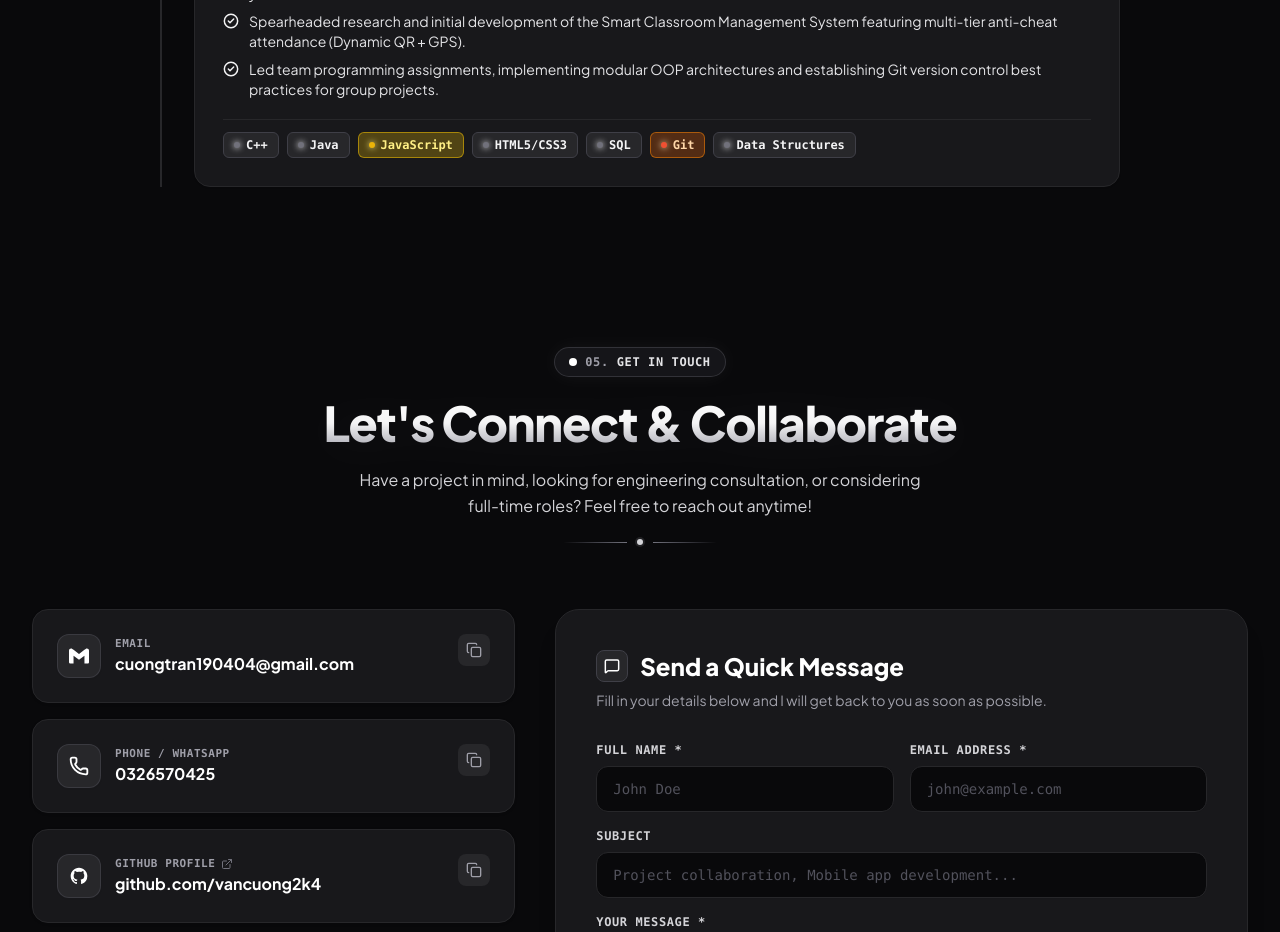
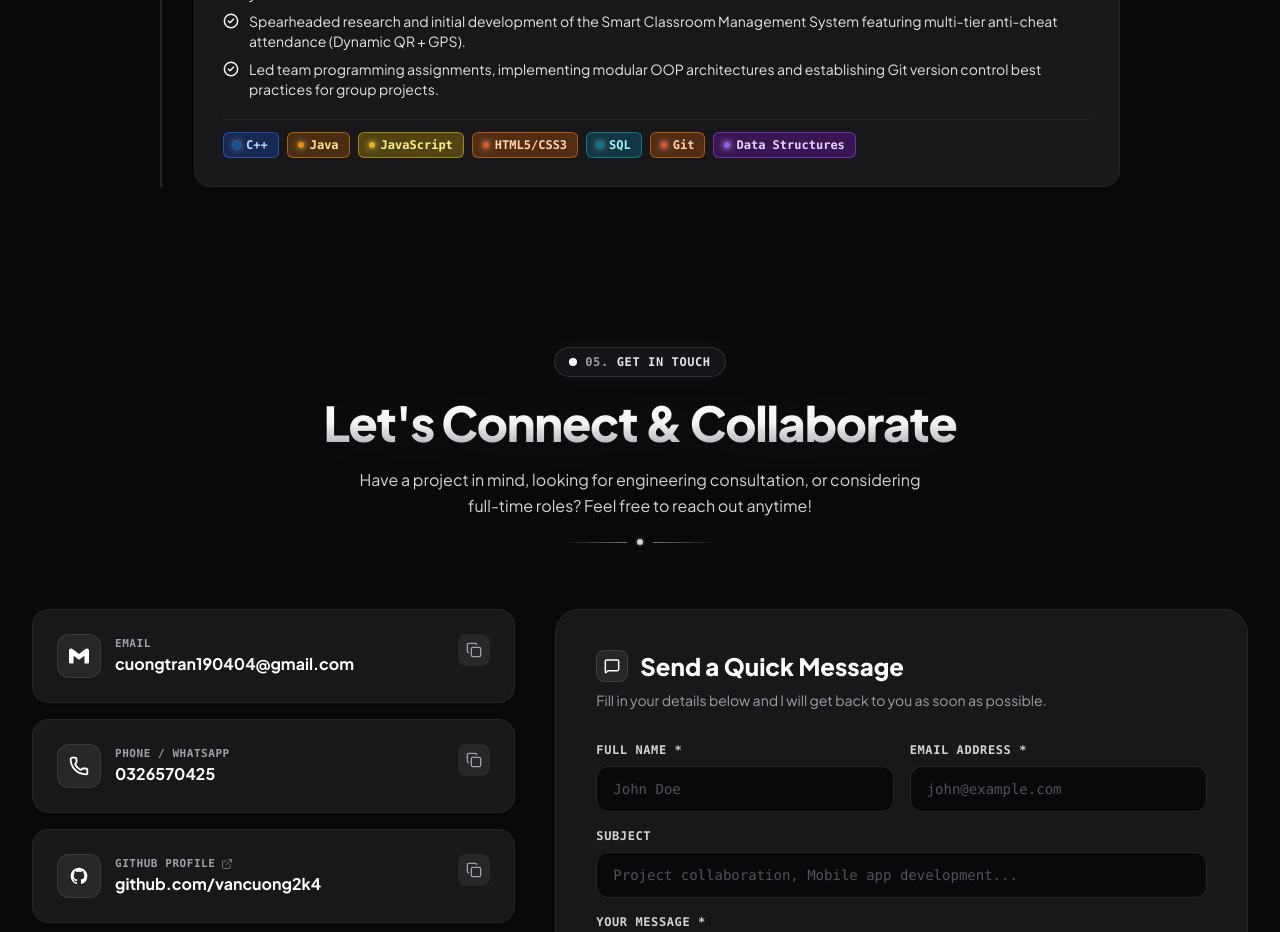
Before and after one commit to vancuong2k4/portfolio, a React (Vite) app: page / in a window 1280 px wide. Shown: the part 7400-8332 px from the top of the page. Built offline with nearby package versions, Linux system fonts and the light colour scheme.

Commit message:
feat(experience): add vibrant brand colors for C++, Java, HTML5/CSS3, SQL, and Data Structures in Student Developer role

```diff
--- a/src/components/TechBadge.tsx
+++ b/src/components/TechBadge.tsx
@@ -227,13 +227,45 @@ const TECH_STYLES: Record<string, TechStyle> = {
     border: 'border-teal-500/50 dark:border-teal-400/50',
     dot: 'bg-[#14b8a6]',
   },
+
+  // Student & Academic Foundation Skills
+  'C++': {
+    bg: 'bg-blue-600/20 dark:bg-blue-600/25',
+    text: 'text-blue-800 dark:text-blue-200',
+    border: 'border-blue-600/50 dark:border-blue-500/50',
+    dot: 'bg-[#00599c]',
+  },
+  'Java': {
+    bg: 'bg-amber-600/20 dark:bg-amber-600/25',
+    text: 'text-amber-900 dark:text-amber-200',
+    border: 'border-amber-600/50 dark:border-amber-500/50',
+    dot: 'bg-[#ed8b00]',
+  },
+  'HTML5/CSS3': {
+    bg: 'bg-orange-500/20 dark:bg-orange-500/25',
+    text: 'text-orange-900 dark:text-orange-200',
+    border: 'border-orange-500/50 dark:border-orange-400/50',
+    dot: 'bg-[#e34f26]',
+  },
+  'SQL': {
+    bg: 'bg-cyan-600/20 dark:bg-cyan-600/25',
+    text: 'text-cyan-800 dark:text-cyan-200',
+    border: 'border-cyan-600/50 dark:border-cyan-500/50',
+    dot: 'bg-[#00758f]',
+  },
+  'Data Structures': {
+    bg: 'bg-purple-600/20 dark:bg-purple-600/25',
+    text: 'text-purple-800 dark:text-purple-200',
+    border: 'border-purple-600/50 dark:border-purple-500/50',
+    dot: 'bg-[#8b5cf6]',
+  },
 }
 
 const defaultStyle: TechStyle = {
-  bg: 'bg-zinc-200/60 dark:bg-zinc-800',
-  text: 'text-zinc-900 dark:text-zinc-100',
-  border: 'border-zinc-300 dark:border-zinc-700',
-  dot: 'bg-zinc-400 dark:bg-zinc-500',
+  bg: 'bg-indigo-500/15 dark:bg-indigo-500/20',
+  text: 'text-indigo-800 dark:text-indigo-200',
+  border: 'border-indigo-400/40 dark:border-indigo-500/40',
+  dot: 'bg-indigo-500',
 }
 
 interface TechBadgeProps {
```
